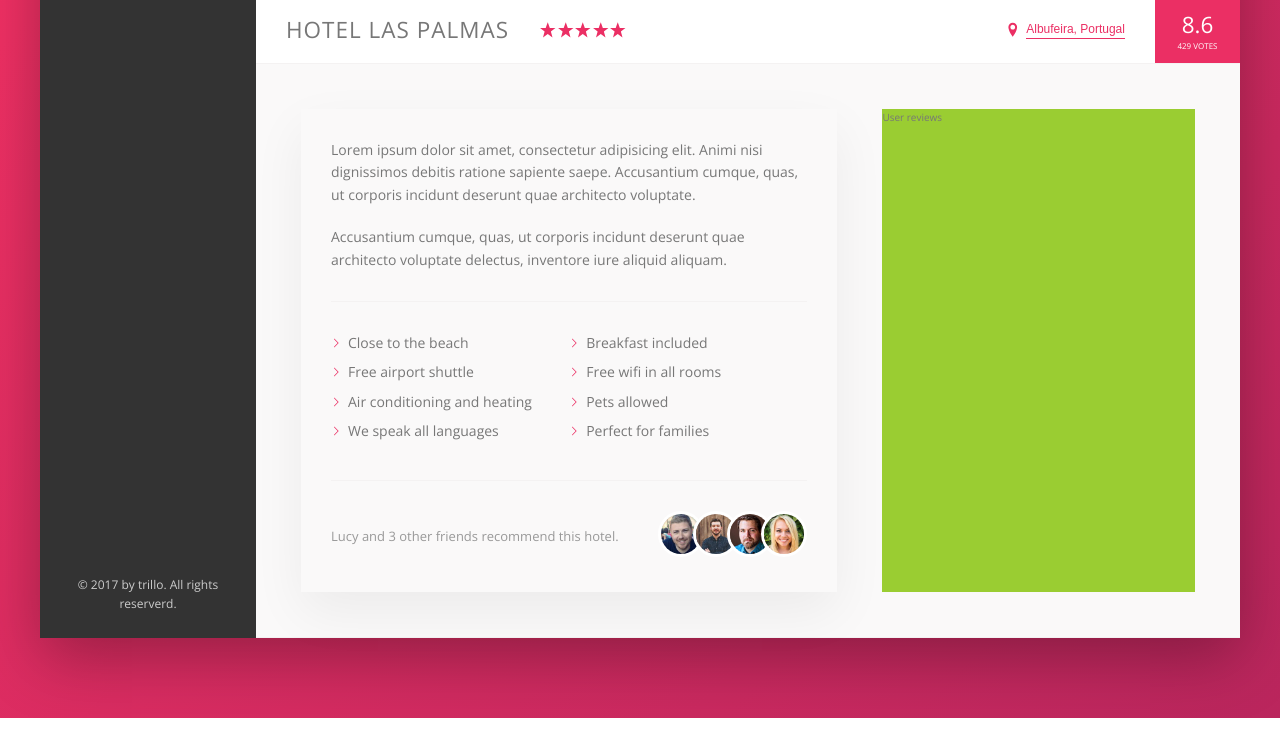
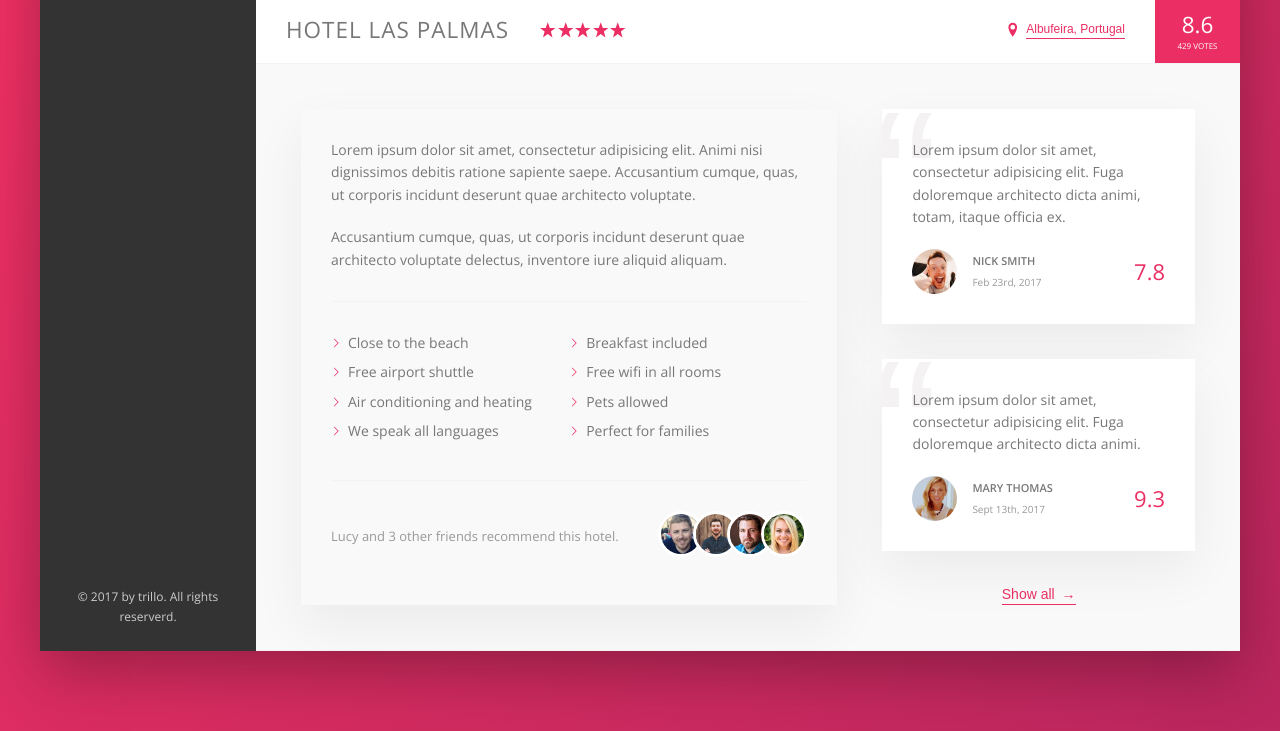
Before and after one commit to acandael/trillo, a website: page index.html in a window 1280 px wide. Shown: the part 538-1269 px from the top of the page. Drawn offline with nearby package versions, Linux system fonts and the light colour scheme.

Commit message:
implement user reviews

```diff
--- a/index.html
+++ b/index.html
@@ -158,7 +158,36 @@
                   </div>
                 </div>
                 <div class="user-reviews">
-                  User reviews
+                  <figure class="review">
+                    <blockquote class="review__text">
+                      Lorem ipsum dolor sit amet, consectetur adipisicing elit. Fuga doloremque architecto dicta animi, totam, itaque officia ex.
+                    </blockquote>
+                    <figcaption class="review__user">
+                      <img src="img/user-1.jpg" alt="User 1" class="review__photo">
+                      <div class="review__user-box">
+                        <p class="review__user-name">Nick Smith</p>
+                        <p class="review__user-date">Feb 23rd, 2017</p>
+                      </div>
+                      <div class="review__rating">7.8</div>
+                    </figcaption>
+                  </figure>
+
+                  <figure class="review">
+                    <blockquote class="review__text">
+                      Lorem ipsum dolor sit amet, consectetur adipisicing elit. Fuga doloremque architecto dicta animi.
+                    </blockquote>
+                    <figcaption class="review__user">
+                      <img src="img/user-2.jpg" alt="User 1" class="review__photo">
+                      <div class="review__user-box">
+                        <p class="review__user-name">Mary Thomas</p>
+                        <p class="review__user-date">Sept 13th, 2017</p>
+                      </div>
+                      <div class="review__rating">9.3</div>
+                    </figcaption>
+                  </figure>
+
+                  <button class="btn-inline">Show all <span>&rarr;</span></button>
+
                 </div>
               </div>
 
--- a/sass/_components.scss
+++ b/sass/_components.scss
@@ -275,8 +275,17 @@
   cursor: pointer;
   transition: all .2s;
 
+  & span {
+    margin-left: 3px;
+    transition: margin-left .2s;
+  }
+
   &:hover {
     color: var(--color-grey-dark-1);
+
+    span {
+      margin-left: 8px;
+    }
   }
 
   &:focus {
@@ -376,3 +385,66 @@
     }
   }
 }
+
+/////////////////////////////////////
+// REVIEWS
+.review {
+  background-color: #fff;
+  box-shadow: var(--shadow-light);
+  padding: 3rem;
+  margin-bottom: 3.5rem;
+  position: relative;
+  overflow: hidden;
+
+  &__text {
+    margin-bottom: 2rem;
+    z-index: 10;
+    position: relative;
+  }
+
+  &__user {
+    display: flex;
+    align-items: center;
+  }
+
+  &__photo {
+    height: 4.5rem;
+    width: 4.5rem;
+    border-radius: 50%;
+    margin-right: 1.5rem;
+  }
+
+  &__user-box {
+    margin-right: auto;
+  }
+
+  &__user-name {
+    font-size: 1.1rem;
+    font-weight: 600;
+    text-transform: uppercase;
+    margin-bottom: .4rem;
+  }
+
+  &__user-date {
+    font-size: 1rem;
+    color: var(--color-grey-dark-3);
+  }
+
+  &__rating {
+    color: var(--color-primary);
+    font-size: 2.2rem;
+    font-weight: 300;
+  }
+
+  &::before {
+    content: "\201C";
+    position: absolute;
+    top: -2.75rem;
+    left: -1rem;
+    line-height: 1;
+    font-size: 20rem;
+    color: var(--color-grey-light-2);
+    font-family: sans-serif;
+    z-index: 1;
+  }
+}
--- a/sass/_layout.scss
+++ b/sass/_layout.scss
@@ -36,14 +36,16 @@
 }
 
 .detail {
+  font-size: 1.4rem;
   display: flex;
   padding: 4.5rem;
   background-color: var(--color-grey-light-1);
   border-bottom: var(--line);
+
 }
 
 .description {
-  font-size: 1.4rem;
+
   box-shadow: var(--shadow-light);
   padding: 3rem;
   flex: 0 0 60%;
@@ -51,6 +53,9 @@
 }
 
 .user-reviews {
-  background-color: yellowgreen;
   flex: 1;
+
+  display: flex;
+  flex-direction: column;
+  align-items: center;
 }
```
Also changed, not shown: css/style.css.
